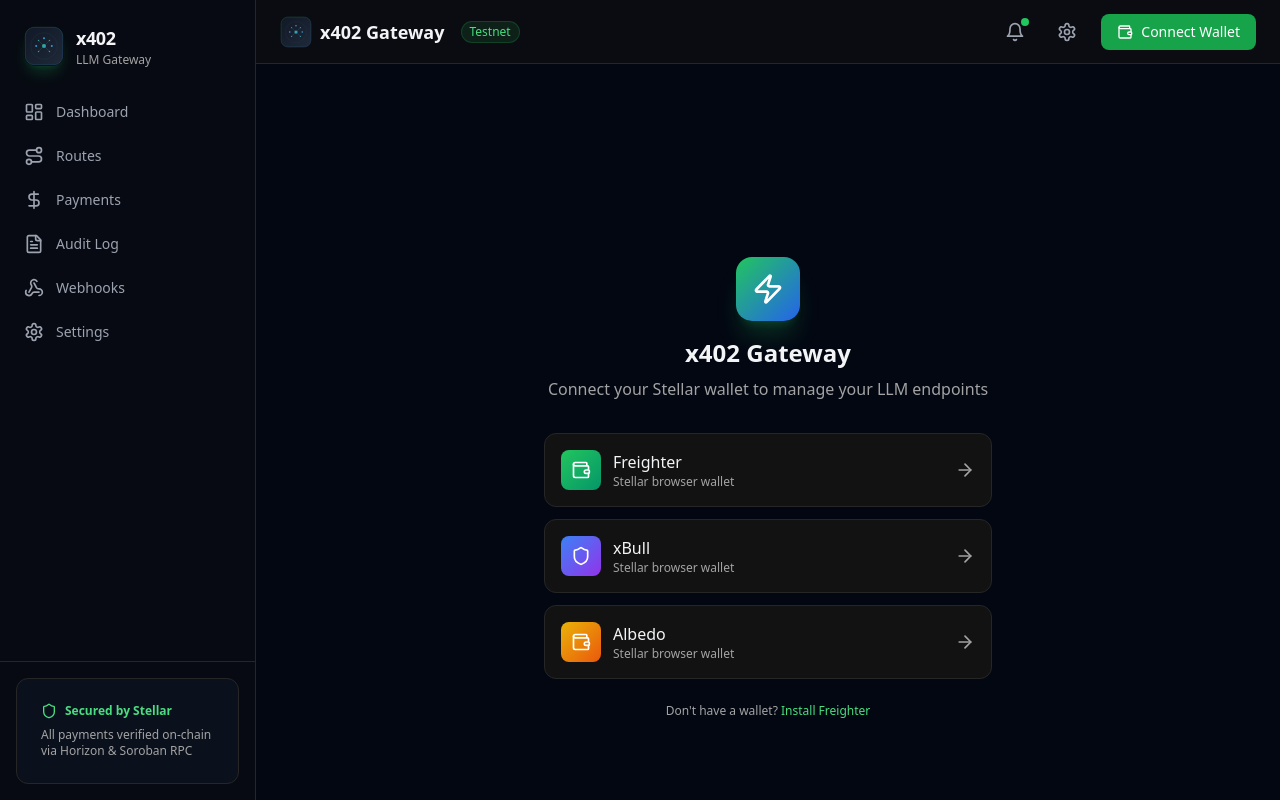
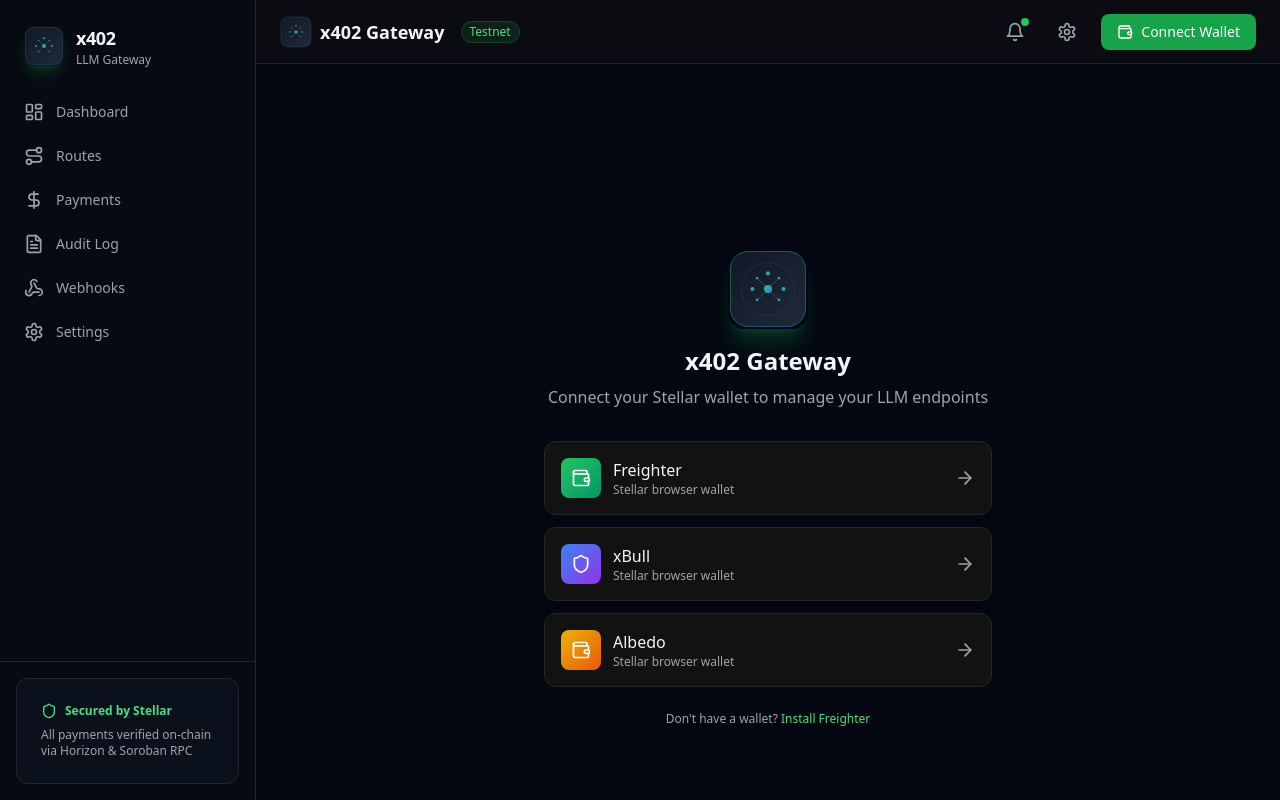
Before and after one commit to Holfkings/pay-per-token-llm-gateway, a Next.js app in the folder apps/dashboard/: page /login in a window 1280 px wide. Built offline with nearby package versions, Linux system fonts and the light colour scheme; no server answers.

Commit message:
feat(ui): add logo to login page

```diff
--- a/apps/dashboard/src/app/login/page.tsx
+++ b/apps/dashboard/src/app/login/page.tsx
@@ -2,7 +2,7 @@
 
 import { useState } from 'react';
 import { useRouter } from 'next/navigation';
-import { Wallet, ArrowRight, Shield, Zap, Loader2, AlertTriangle } from 'lucide-react';
+import { Wallet, ArrowRight, Shield, Loader2, AlertTriangle } from 'lucide-react';
 import { requestChallenge, verifyChallenge, setSessionToken, setWalletAddress } from '@/lib/api';
 
 type WalletType = 'freighter' | 'xbull' | 'albedo';
@@ -80,9 +80,11 @@
     <div className="min-h-screen bg-gray-950 flex items-center justify-center p-4">
       <div className="w-full max-w-md">
         <div className="text-center mb-8">
-          <div className="w-16 h-16 rounded-2xl bg-gradient-to-br from-green-500 to-blue-600 flex items-center justify-center mx-auto mb-4 shadow-xl shadow-green-500/20">
-            <Zap className="w-8 h-8 text-white" />
-          </div>
+          <img
+            src="/icon.svg"
+            alt="x402 Logo"
+            className="w-20 h-20 mx-auto mb-4 rounded-2xl shadow-xl shadow-green-500/20"
+          />
           <h1 className="text-2xl font-bold">x402 Gateway</h1>
           <p className="text-muted-foreground mt-2">
             Connect your Stellar wallet to manage your LLM endpoints
```
